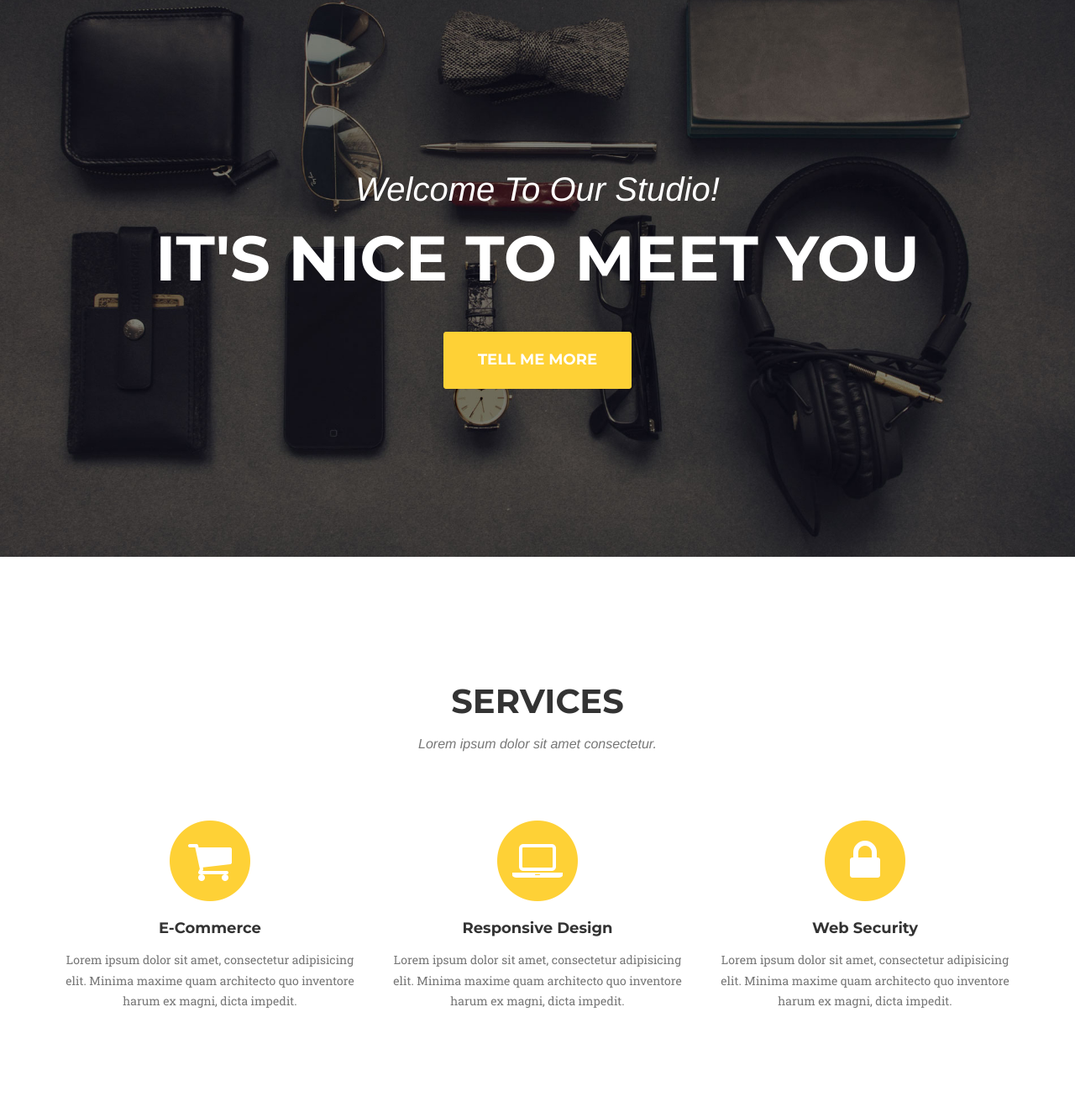
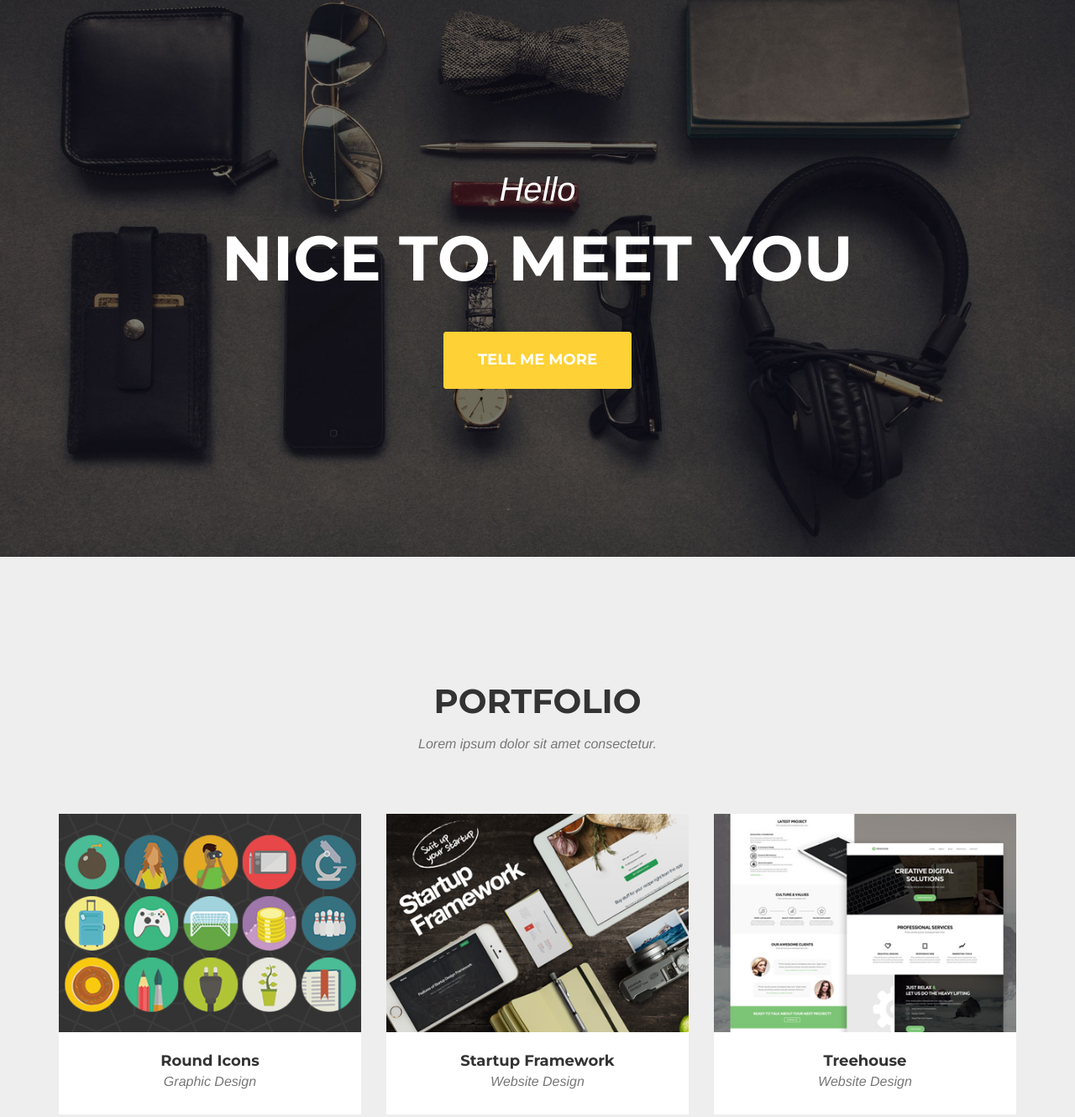
Before and after one commit to goldzealot/portfolio, a website: page Portfolio/public/index.html in a window 1280 px wide. Shown: the part 95-1425 px from the top of the page at 84% size. Drawn offline with nearby package versions, Linux system fonts and the light colour scheme; a web font is replaced by a local one.

Commit message:
업데이트

```diff
--- a/Portfolio/public/index.html
+++ b/Portfolio/public/index.html
@@ -9,7 +9,7 @@
     <meta name="description" content="">
     <meta name="author" content="">
 
-    <title>Agency - Start Bootstrap Theme</title>
+    <title>Welcome Portfolio Page</title>
 
     <!-- Bootstrap Core CSS -->
     <link href="vendor/bootstrap/css/bootstrap.min.css" rel="stylesheet">
@@ -78,15 +78,15 @@
     <header>
         <div class="container">
             <div class="intro-text">
-                <div class="intro-lead-in">Welcome To Our Studio!</div>
-                <div class="intro-heading">It's Nice To Meet You</div>
+                <div class="intro-lead-in">Hello</div>
+                <div class="intro-heading">Nice To Meet You</div>
                 <a href="#services" class="page-scroll btn btn-xl">Tell Me More</a>
             </div>
         </div>
     </header>
 
     <!-- Services Section -->
-    <section id="services">
+    <!-- <section id="services">
         <div class="container">
             <div class="row">
                 <div class="col-lg-12 text-center">
@@ -121,7 +121,7 @@
                 </div>
             </div>
         </div>
-    </section>
+    </section> -->
 
     <!-- Portfolio Grid Section -->
     <section id="portfolio" class="bg-light-gray">
```
